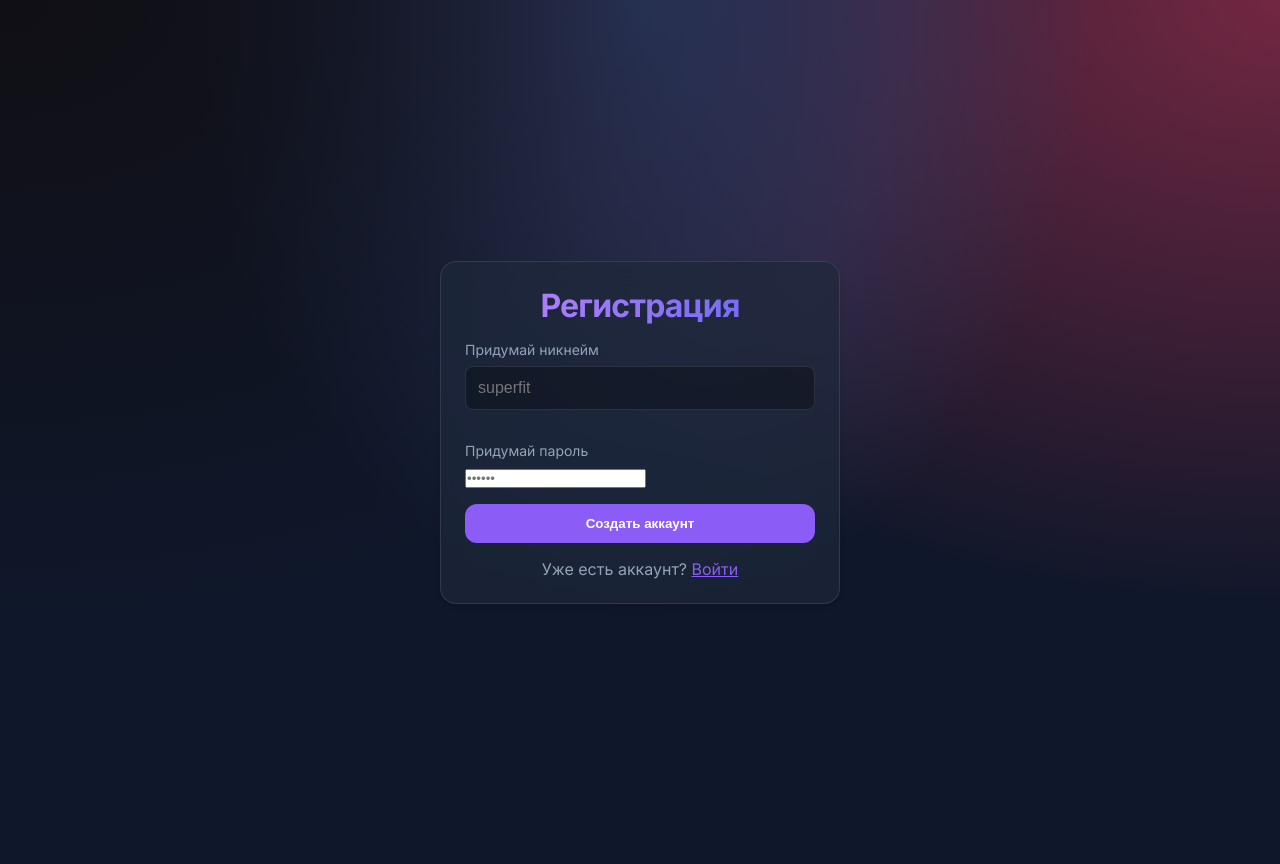
After one commit to Scrap263/food-tracker, a Flask app: page /register in a window 1280 px wide. The commit adds this page. Run offline with Flask 3, Linux system fonts and the light colour scheme.

Commit message:
Implement multi-user auth and new DB structure

```diff
--- a/app.py
+++ b/app.py
@@ -1,17 +1,35 @@
-from flask import Flask, render_template, request, jsonify
+from flask import Flask, render_template, request, jsonify, redirect, url_for, flash
 from flask_sqlalchemy import SQLAlchemy
+from flask_login import LoginManager, UserMixin, login_user, login_required, logout_user, current_user
+from werkzeug.security import generate_password_hash, check_password_hash
 from datetime import datetime, date
 import os
 
 app = Flask(__name__)
-# Absolute path to db file
+app.secret_key = 'super-secret-key-change-this-in-production' # Required for sessions
+
+# DB Config
 basedir = os.path.abspath(os.path.dirname(__file__))
 app.config['SQLALCHEMY_DATABASE_URI'] = 'sqlite:///' + os.path.join(basedir, 'food_tracker.db')
 app.config['SQLALCHEMY_TRACK_MODIFICATIONS'] = False
 
 db = SQLAlchemy(app)
+login_manager = LoginManager()
+login_manager.init_app(app)
+login_manager.login_view = 'login'
 
-# Models
+# --- Models ---
+class User(UserMixin, db.Model):
+    id = db.Column(db.Integer, primary_key=True)
+    username = db.Column(db.String(100), unique=True, nullable=False)
+    password_hash = db.Column(db.String(200), nullable=False)
+
+    def set_password(self, password):
+        self.password_hash = generate_password_hash(password)
+
+    def check_password(self, password):
+        return check_password_hash(self.password_hash, password)
+
 class Dish(db.Model):
     id = db.Column(db.Integer, primary_key=True)
     name = db.Column(db.String(100), nullable=False)
@@ -20,6 +38,7 @@ class Dish(db.Model):
     fat = db.Column(db.Float, nullable=False)
     carbs = db.Column(db.Float, nullable=False)
     fiber = db.Column(db.Float, default=0.0)
+    # Optional: created_by = db.Column(db.Integer, db.ForeignKey('user.id'))
 
     def to_dict(self):
         return {
@@ -34,11 +53,13 @@ class Dish(db.Model):
 
 class Meal(db.Model):
     id = db.Column(db.Integer, primary_key=True)
+    user_id = db.Column(db.Integer, db.ForeignKey('user.id'), nullable=False) # Link to User
     dish_id = db.Column(db.Integer, db.ForeignKey('dish.id'), nullable=False)
     weight_g = db.Column(db.Float, nullable=False)
     timestamp = db.Column(db.DateTime, default=datetime.utcnow)
 
     dish = db.relationship('Dish', backref='meals')
+    user = db.relationship('User', backref='meals')
 
     def to_dict(self):
         return {
@@ -48,12 +69,64 @@ class Meal(db.Model):
             'timestamp': self.timestamp.isoformat()
         }
 
-# Routes
+@login_manager.user_loader
+def load_user(user_id):
+    return User.query.get(int(user_id))
+
+# --- Auth Routes ---
+@app.route('/login', methods=['GET', 'POST'])
+def login():
+    if current_user.is_authenticated:
+        return redirect(url_for('index'))
+
+    if request.method == 'POST':
+        username = request.form['username']
+        password = request.form['password']
+        user = User.query.filter_by(username=username).first()
+
+        if user and user.check_password(password):
+            login_user(user)
+            return redirect(url_for('index'))
+        else:
+            flash('Неверный логин или пароль')
+
+    return render_template('login.html')
+
+@app.route('/register', methods=['GET', 'POST'])
+def register():
+    if current_user.is_authenticated:
+        return redirect(url_for('index'))
+
+    if request.method == 'POST':
+        username = request.form['username']
+        password = request.form['password']
+
+        if User.query.filter_by(username=username).first():
+            flash('Такой пользователь уже существует')
+        else:
+            new_user = User(username=username)
+            new_user.set_password(password)
+            db.session.add(new_user)
+            db.session.commit()
+            login_user(new_user)
+            return redirect(url_for('index'))
+
+    return render_template('register.html')
+
+@app.route('/logout')
+@login_required
+def logout():
+    logout_user()
+    return redirect(url_for('login'))
+
+# --- Main Routes ---
 @app.route('/')
+@login_required
 def index():
-    return render_template('index.html')
+    return render_template('index.html', user=current_user)
 
 @app.route('/api/dishes', methods=['GET', 'POST'])
+@login_required
 def handle_dishes():
     if request.method == 'POST':
         data = request.json
@@ -77,12 +150,12 @@ def handle_dishes():
     return jsonify([d.to_dict() for d in dishes])
 
 @app.route('/api/meals', methods=['POST'])
+@login_required
 def add_meal():
     data = request.json
     dish_id = data.get('dish_id')
     weight = float(data.get('weight_g'))
 
-    # Handle date logic
     target_date_str = data.get('date')
     if target_date_str:
         target_date = datetime.strptime(target_date_str, '%Y-%m-%d').date()
@@ -90,18 +163,28 @@ def add_meal():
     else:
         meal_time = datetime.now()
 
-    new_meal = Meal(dish_id=dish_id, weight_g=weight, timestamp=meal_time)
+    # Link meal to current_user
+    new_meal = Meal(
+        user_id=current_user.id,
+        dish_id=dish_id,
+        weight_g=weight,
+        timestamp=meal_time
+    )
     db.session.add(new_meal)
     db.session.commit()
     return jsonify(new_meal.to_dict()), 201
 
 @app.route('/api/stats', methods=['GET'])
+@login_required
 def get_stats():
     date_str = request.args.get('date', date.today().isoformat())
     target_date = datetime.strptime(date_str, '%Y-%m-%d').date()
 
-    # Filter meals by date (ignoring time)
-    meals = Meal.query.filter(db.func.date(Meal.timestamp) == target_date).all()
+    # Filter meals by date AND current_user
+    meals = Meal.query.filter(
+        db.func.date(Meal.timestamp) == target_date,
+        Meal.user_id == current_user.id
+    ).all()
 
     stats = {
         'calories': 0, 'protein': 0, 'fat': 0, 'carbs': 0, 'fiber': 0
@@ -127,7 +210,6 @@ def get_stats():
             'fiber': round(m.dish.fiber * ratio, 1)
         })
 
-    # Round totals
     for k in stats:
         stats[k] = round(stats[k], 1)
 
--- /dev/null
+++ b/templates/register.html
@@ -0,0 +1,71 @@
+<!DOCTYPE html>
+<html lang="ru">
+
+<head>
+    <meta charset="UTF-8">
+    <meta name="viewport" content="width=device-width, initial-scale=1.0">
+    <title>Регистрация | Food Control</title>
+    <link rel="stylesheet" href="/static/style.css">
+    <style>
+        .auth-container {
+            min-height: 100vh;
+            display: flex;
+            align-items: center;
+            justify-content: center;
+            width: 100%;
+        }
+
+        .auth-card {
+            width: 100%;
+            max-width: 400px;
+        }
+
+        .form-group {
+            margin-bottom: 1rem;
+        }
+
+        .flash-msg {
+            background: rgba(239, 68, 68, 0.2);
+            color: #fca5a5;
+            padding: 0.75rem;
+            border-radius: 0.5rem;
+            margin-bottom: 1rem;
+            text-align: center;
+            border: 1px solid rgba(239, 68, 68, 0.3);
+        }
+    </style>
+</head>
+
+<body>
+    <div class="auth-container">
+        <div class="glass-card auth-card">
+            <h1>Регистрация</h1>
+
+            {% with messages = get_flashed_messages() %}
+            {% if messages %}
+            {% for message in messages %}
+            <div class="flash-msg">{{ message }}</div>
+            {% endfor %}
+            {% endif %}
+            {% endwith %}
+
+            <form method="POST" action="/register">
+                <div class="form-group">
+                    <label>Придумай никнейм</label>
+                    <input type="text" name="username" required placeholder="superfit">
+                </div>
+                <div class="form-group">
+                    <label>Придумай пароль</label>
+                    <input type="password" name="password" required placeholder="••••••">
+                </div>
+                <button type="submit" class="btn">Создать аккаунт</button>
+            </form>
+
+            <p style="text-align: center; margin-top: 1rem; color: var(--text-secondary);">
+                Уже есть аккаунт? <a href="/login" style="color: var(--accent-color);">Войти</a>
+            </p>
+        </div>
+    </div>
+</body>
+
+</html>
```
Also changed, not shown: requirements.txt (+3 -0 lines), templates/index.html (+13 -2 lines), templates/login.html (added, +71 -0 lines).
